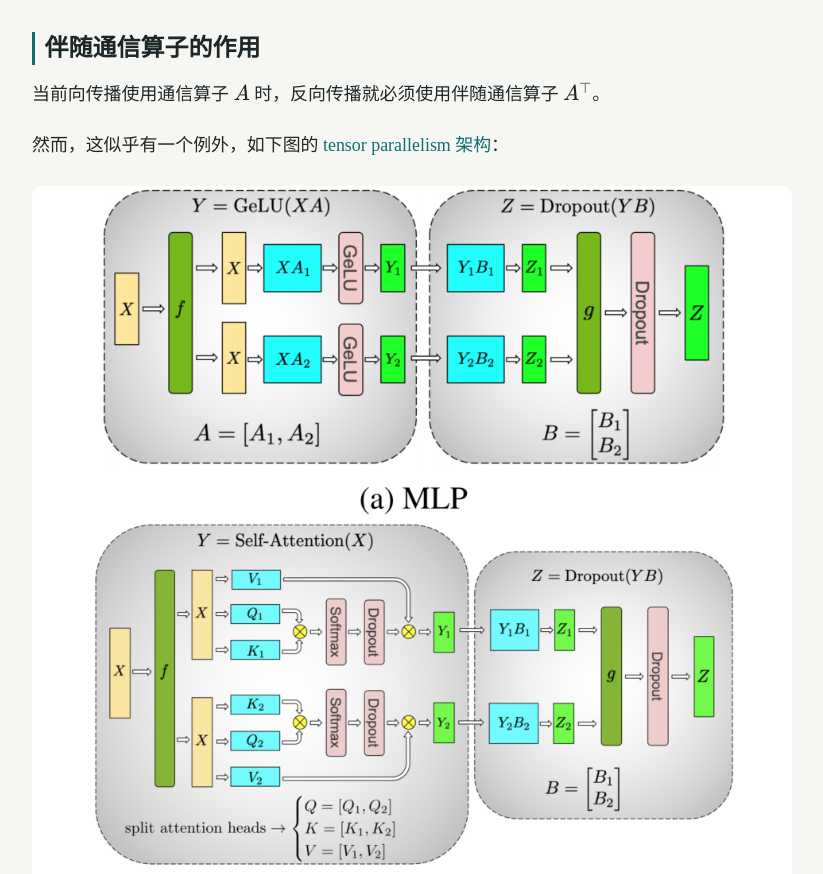
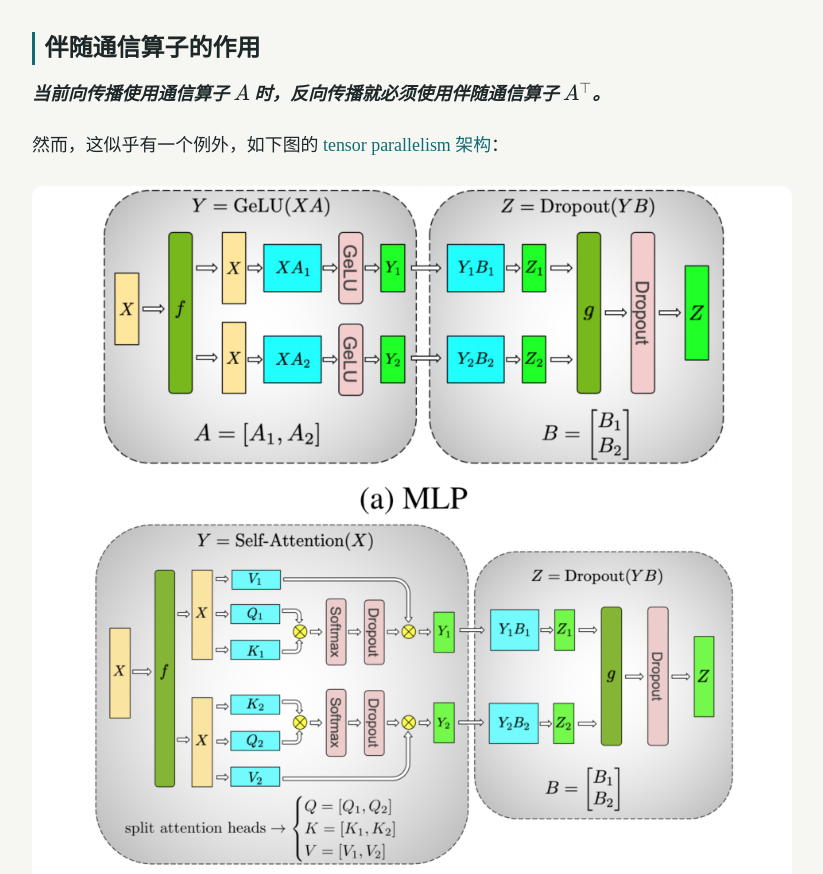
Before and after one commit to MrTang-Yuhan/my-webpage, an Eleventy site: page src/posts/interconnect/2026-05-13-互联网络（二）/index.md in a window 1280 px wide. Shown: the part 2225-3099 px from the top of the page, without its empty margins (228-1051 px from the left). Built offline with nearby package versions, Linux system fonts and the light colour scheme; Eleventy itself is replaced by a stand-in of ours; files that its build step writes are made by us from their sources; no server answers.

Commit message:
Update 文章 “interconnect/2026-05-13-互联网络（二）/index”

```diff
--- a/src/posts/interconnect/2026-05-13-互联网络（二）/index.md
+++ b/src/posts/interconnect/2026-05-13-互联网络（二）/index.md
@@ -78,7 +78,7 @@ $$\frac{\partial (Ax)}{\partial x} = A$$
 
 ## 伴随通信算子的作用
 
-当前向传播使用通信算子 $A$ 时，反向传播就必须使用伴随通信算子 $A^\top$。
+***当前向传播使用通信算子 $A$ 时，反向传播就必须使用伴随通信算子 $A^\top$。***
 
 然而，这似乎有一个例外，如下图的 [tensor parallelism 架构](https://my-webpage-adu.pages.dev/posts/mode-parallelism/tensor-parallelism%E5%BC%A0%E9%87%8F%E5%B9%B6%E8%A1%8C%EF%BC%88%E4%B8%80%EF%BC%89/)：
 
```
